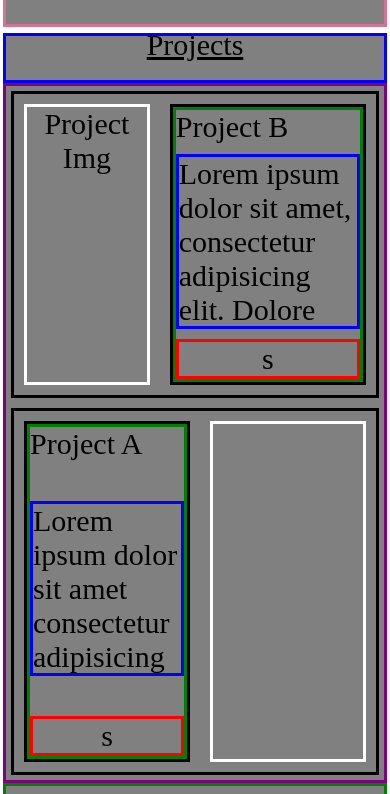
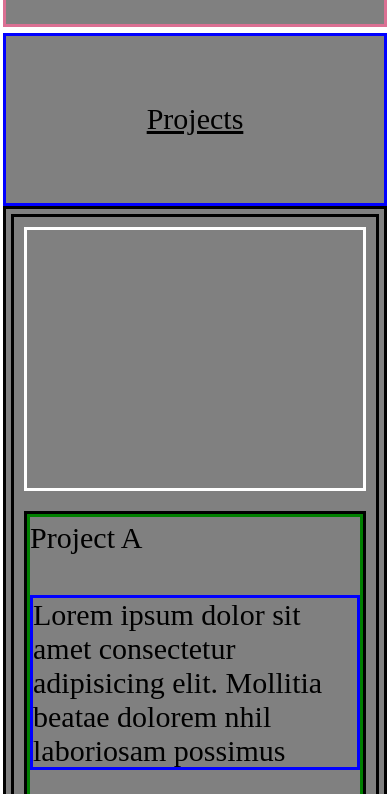
Before and after one commit to Hi-Im-Jony/hi-im-jony.github.io, a plain HTML site: page index.html in a window 390 px wide. Shown: the part 1670-2464 px from the top of the page. Drawn offline with Linux system fonts and the light colour scheme.

Commit message:
Update style.css

```diff
--- a/style.css
+++ b/style.css
@@ -385,13 +385,31 @@ footer {
 /* Mobile */
 @media (max-width: 1040px) {
   .project-container {
+    flex-direction: column;
+    border: solid black;
+  }
+  #projects {
+    height: 220vh;
+  }
+  .project-img-container {
+    flex: 6;
+  }
+
+  .project-info {
+    flex: 8;
+  }
+  .project-tile {
     flex-direction: column-reverse;
-    border: solid purple;
   }
-  .removable {
-    display: none;
+
+  #project-b {
+    flex-direction: column;
   }
 }
+.removable {
+  display: none;
+}
+
 /* Desktop */
 @media (min-width: 1040px) {
   .section-content {
```
